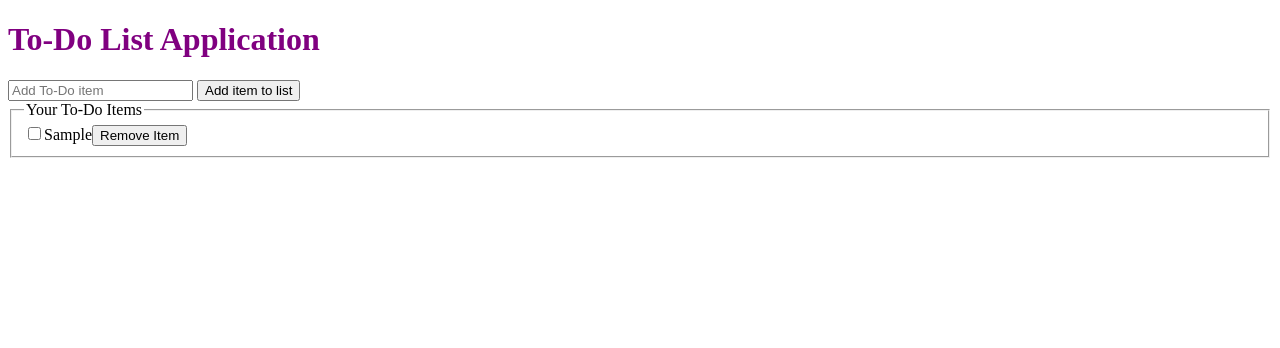
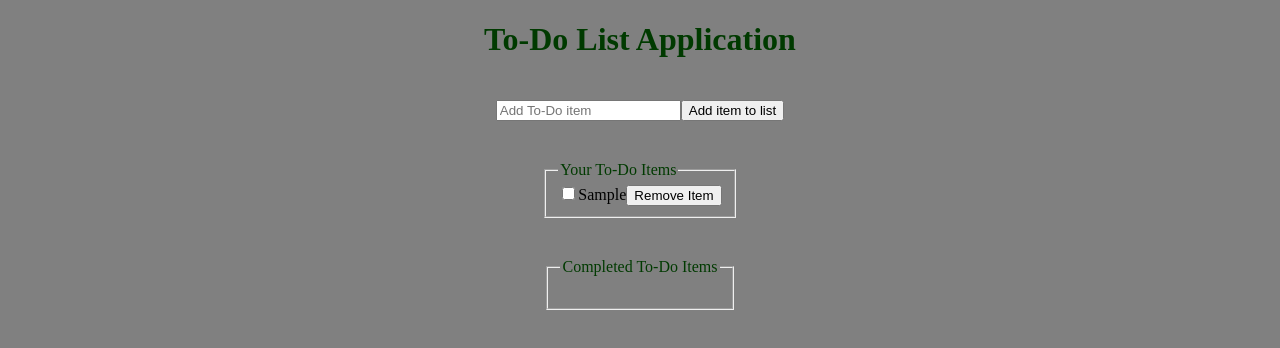
Before and after one commit to Landon-Spencer/to-do-list, a website: page index.html in a window 1280 px wide. Both pictures are taken after typing "Sample" into the empty fields and a click on the button "Add item to list". Drawn offline with Linux system fonts and the light colour scheme.

Commit message:
added completed list

```diff
--- a/index.html
+++ b/index.html
@@ -3,18 +3,25 @@
   <head>
     <meta charset="UTF-8">
     <meta name="viewport" content="width=device-width, initial-scale=1.0">
-  <title>Document</title>
+    <title>To-Do List</title>
     <link rel="stylesheet" href="./style.css">
   </head>
   <body>
     <h1>To-Do List Application</h1>
-  <form>
+    <form id="addingItems">
       <input id="addItem", type="text", placeholder="Add To-Do item">
     <button id="addItemButton">Add item to list</button>
     </form>
-  <form>
+    <form id="displayingItems">
       <fieldset id="toDoItems">
         <legend>Your To-Do Items</legend>
+      </fieldset>
+    </form>
+    <form id="completedItems">
+      <fieldset id="completedToDoItems">
+        <legend>Completed To-Do Items</legend>
+        <ul id="listOfCompletedItems">
+        </ul>
       </fieldset>
     </form>
   <script src="/index.js"></script>
--- a/index.js
+++ b/index.js
@@ -1,6 +1,7 @@
 document.addEventListener('DOMContentLoaded', () => {
 
   const toDoItems = document.getElementById('toDoItems');
+  const completedItems = document.getElementById('listOfCompletedItems');
   const addItem = document.getElementById('addItem');
   const addButton = document.getElementById('addItemButton');
 
@@ -17,15 +18,21 @@ document.addEventListener('DOMContentLoaded', () => {
     newItemButton.innerHTML = 'Remove Item';
     newItemButton.addEventListener('click', (event) => {
       event.preventDefault();
+      const newCompletedItem = document.createElement('li');
+      newCompletedItem.id = `${item}`;
+      newCompletedItem.innerHTML = item;
+      completedItems.appendChild(newCompletedItem);
       toDoItems.removeChild(newItemElement);
       toDoItems.removeChild(newItemLabel);
       toDoItems.removeChild(newItemButton);
-      toDoItems.removeChild(document.querySelector('br'));
+      toDoItems.removeChild(document.getElementById(`${item} toDo br`));
     })
+    const newBreak = document.createElement('br');
+    newBreak.id = `${item} toDo br`;
     toDoItems.appendChild(newItemElement);
     toDoItems.appendChild(newItemLabel);
     toDoItems.appendChild(newItemButton);
-    toDoItems.appendChild(document.createElement('br'));
+    toDoItems.appendChild(newBreak);
     addItem.value = '';
   });
 });
--- a/style.css
+++ b/style.css
@@ -1,8 +1,34 @@
+body {
+  background-color: gray;
+}
+
 h1 {
-  color: purple;
+  color: rgb(0, 58, 0);
+  /* background-color: greenyellow; */
+  display: flex;
+  align-items: center;
+  justify-content: center;
+}
+
+#addingItems {
+  display: flex;
+  align-items: center;
+  justify-content: center;
+  padding: 20px;
+}
+
+#displayingItems legend, #completedToDoItems legend {
+  color: rgb(0, 58, 0);
+}
+
+#displayingItems, #completedItems{
+  display: flex;
+  align-items: center;
+  justify-content: center;
+  padding: 20px;
 }
 
 input[type='checkbox']:checked + label {
   text-decoration: line-through;
-  text-decoration-color: red;
+  text-decoration-color: rgb(0, 58, 0);
 }
```
Lines whose indentation alone changed are shown as unchanged.
